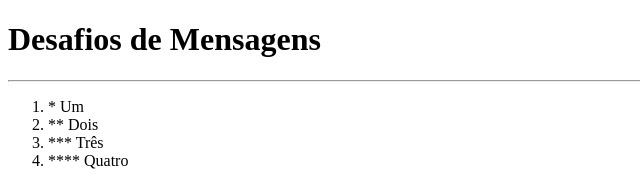
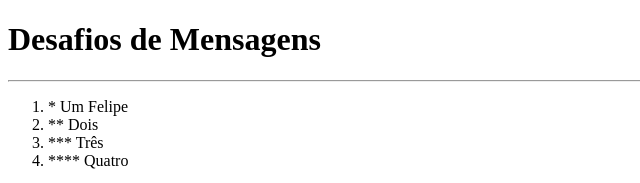
Before and after one commit to F3lip32010/cursohtml, a plain HTML site: page index.html in a window 1280 px wide. Shown: the top 183 px of the page, 0-640 px from the left. Drawn offline with Linux system fonts and the light colour scheme.

Commit message:
Esta alteração é para colocar o nome do Felipe

```diff
--- a/index.html
+++ b/index.html
@@ -11,7 +11,7 @@
     <h1>Desafios de Mensagens</h1>
     <hr>
     <ol>
-        <li>* Um</li>
+        <li>* Um Felipe</li>
         <li>** Dois</li>
         <li>*** Três</li>
         <li>**** Quatro</li>
```
